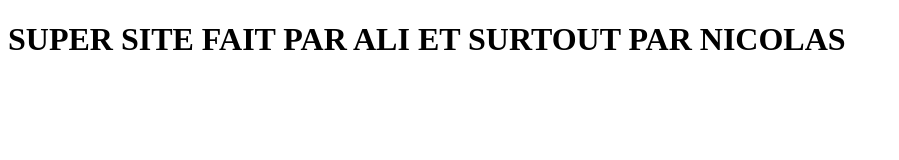
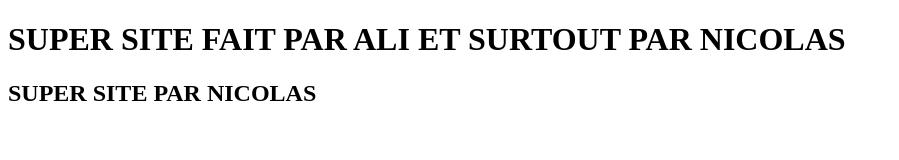
Before and after one commit to NicolasVnt/TD4, a plain HTML site: page index.html in a window 1280 px wide. Shown: the whole page, without its empty margins (0-899 px from the left). Drawn offline with Linux system fonts and the light colour scheme.

Commit message:
création du sous-titrage 2

```diff
--- a/index.html
+++ b/index.html
@@ -8,5 +8,6 @@
 </head>
 <body>
     <h1>SUPER SITE FAIT PAR ALI ET SURTOUT PAR NICOLAS</h1>
+    <h2>SUPER SITE PAR NICOLAS</h2>
 </body>
 </html>
```
